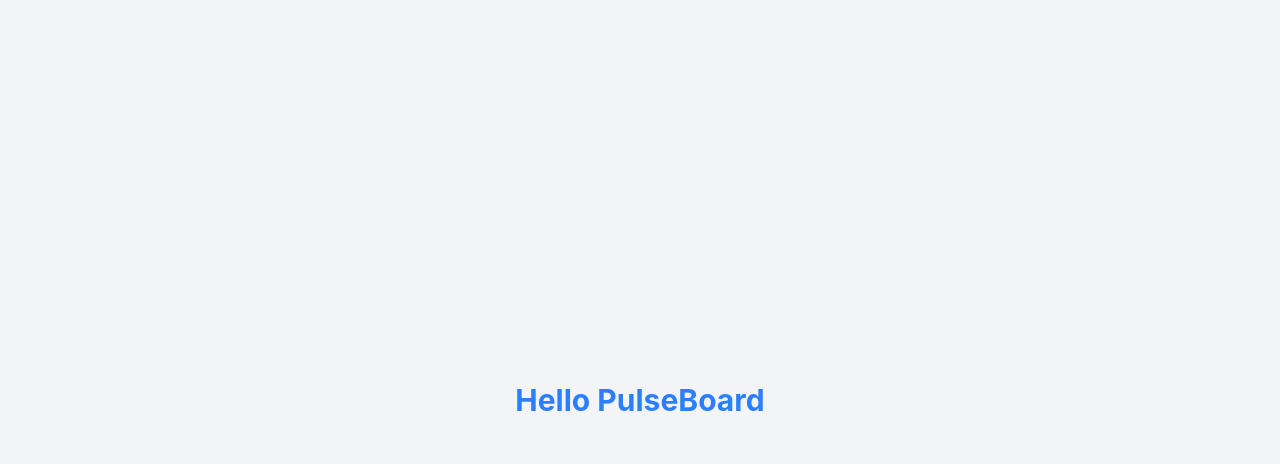
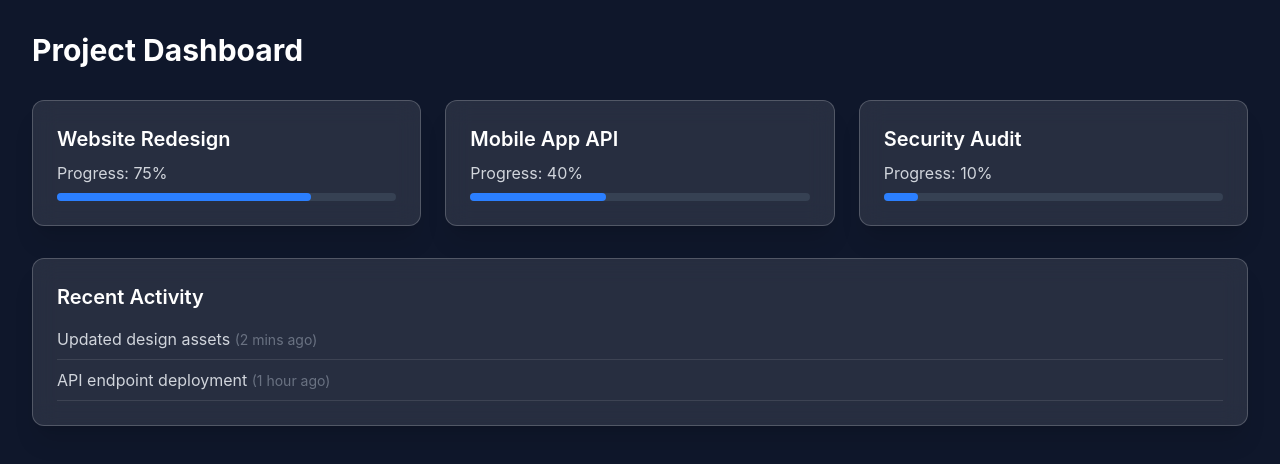
Before and after one commit to husseinmayla2/PulseBoard, a React (Vite) app: page / in a window 1280 px wide. Shown: the top 464 px of the page. Built offline with nearby package versions, Linux system fonts and the light colour scheme.

Commit message:
Axiom: Create the 'Project Dashboard' view as the primary application entry point.

```diff
--- a/src/App.tsx
+++ b/src/App.tsx
@@ -1,7 +1,11 @@
-export default function App() {
+import { Dashboard } from './components/dashboard/Dashboard';
+
+function App() {
   return (
-    <div className="flex items-center justify-center min-h-screen bg-gray-100">
-      <div className="text-blue-500 text-3xl font-bold">Hello PulseBoard</div>
+    <div className="min-h-screen bg-slate-900">
+      <Dashboard />
     </div>
-  )
+  );
 }
+
+export default App;
--- /dev/null
+++ b/src/components/dashboard/Dashboard.tsx
@@ -0,0 +1,33 @@
+import { mockProjects, mockActivities } from '@/lib/mockData';
+import { Card } from '../ui/Card';
+
+export const Dashboard = () => {
+  return (
+    <div className="p-8 space-y-8">
+      <h1 className="text-3xl font-bold text-white">Project Dashboard</h1>
+
+      <div className="grid grid-cols-1 md:grid-cols-2 lg:grid-cols-3 gap-6">
+        {mockProjects.map(project => (
+          <Card key={project.id}>
+            <h2 className="text-xl font-semibold text-white">{project.name}</h2>
+            <p className="text-gray-300 mt-2">Progress: {project.progress}%</p>
+            <div className="w-full bg-gray-700 h-2 rounded-full mt-2">
+              <div className="bg-blue-500 h-2 rounded-full" style={{ width: `${project.progress}%` }}></div>
+            </div>
+          </Card>
+        ))}
+      </div>
+
+      <Card>
+        <h2 className="text-xl font-semibold text-white">Recent Activity</h2>
+        <ul className="mt-4 space-y-2">
+          {mockActivities.map(activity => (
+            <li key={activity.id} className="text-gray-300 border-b border-white/10 pb-2">
+              {activity.description} <span className="text-sm text-gray-500">({activity.timestamp})</span>
+            </li>
+          ))}
+        </ul>
+      </Card>
+    </div>
+  );
+};
--- /dev/null
+++ b/src/components/ui/Card.tsx
@@ -0,0 +1,14 @@
+import React from 'react';
+
+interface CardProps {
+  children: React.ReactNode;
+  className?: string;
+}
+
+export const Card: React.FC<CardProps> = ({ children, className = '' }) => {
+  return (
+    <div className={`bg-white/10 backdrop-blur-md border border-white/20 rounded-xl p-6 shadow-xl ${className}`}>
+      {children}
+    </div>
+  );
+};
--- /dev/null
+++ b/src/lib/mockData.ts
@@ -0,0 +1,25 @@
+export interface Project {
+  id: string;
+  name: string;
+  status: 'active' | 'completed' | 'on-hold';
+  progress: number;
+  team: string[];
+  deadline: string;
+}
+
+export interface Activity {
+  id: string;
+  description: string;
+  timestamp: string;
+}
+
+export const mockProjects: Project[] = [
+  { id: '1', name: 'Website Redesign', status: 'active', progress: 75, team: ['Alice', 'Bob'], deadline: '2026-08-15' },
+  { id: '2', name: 'Mobile App API', status: 'active', progress: 40, team: ['Charlie'], deadline: '2026-09-01' },
+  { id: '3', name: 'Security Audit', status: 'on-hold', progress: 10, team: ['Alice', 'Dave'], deadline: '2026-10-12' },
+];
+
+export const mockActivities: Activity[] = [
+  { id: '1', description: 'Updated design assets', timestamp: '2 mins ago' },
+  { id: '2', description: 'API endpoint deployment', timestamp: '1 hour ago' },
+];
```
